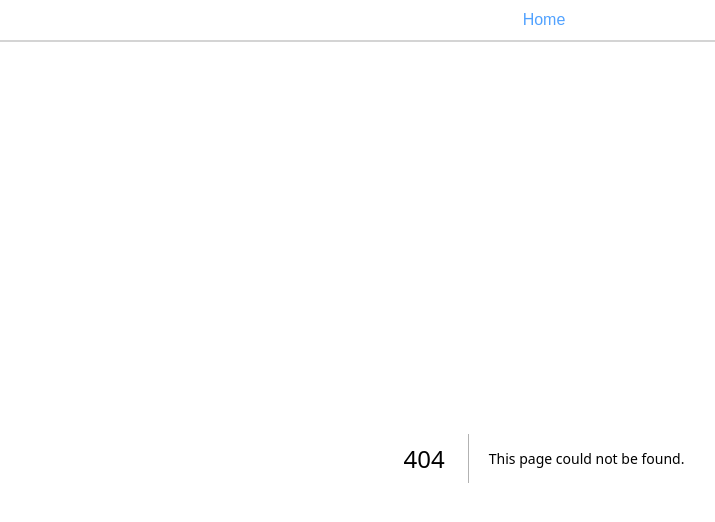
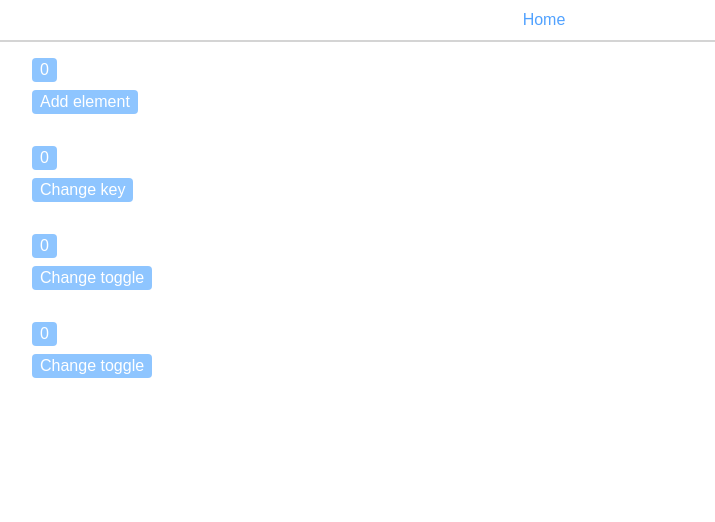
Before and after one commit to ruslan-sedziukh/learning-playground, a Next.js app in the folder workspaces/next-js/: page /react/preserving-and-resetting-state in a window 1280 px wide. Before the commit this address had no page. Shown: the top 522 px of the page, without its empty margins (96-811 px from the left). Built offline with nearby package versions, Linux system fonts and the light colour scheme.

Commit message:
Add preserving and resetting state example

```diff
--- a/workspaces/next-js/src/app/page.tsx
+++ b/workspaces/next-js/src/app/page.tsx
@@ -80,6 +80,10 @@ const sections: SectionData[] = [
         href: 'react/use-effect-for-context-update',
         text: 'useEffect for context update',
       },
+      {
+        href: 'react/preserving-and-resetting-state',
+        text: 'Preserving and resetting state',
+      },
     ],
   },
   {
--- /dev/null
+++ b/workspaces/next-js/src/app/react/preserving-and-resetting-state/_components/ClickAndCount/ClickAndCount.tsx
@@ -0,0 +1,24 @@
+'use client'
+
+import Button from '@/components/Button'
+import { useEffect, useState } from 'react'
+
+interface ClickAndCountProps {
+  type?: 'default' | 'warning'
+}
+
+const ClickAndCount = ({ type = 'default' }: ClickAndCountProps) => {
+  const [count, setCount] = useState(0)
+
+  useEffect(() => {
+    return (() => {
+      console.log('ClickAndCount unmount')
+    })
+  }, [])
+
+  return <Button onClick={() => setCount((prev) => prev + 1)}
+    className={type === 'warning' ? 'bg-red-600' : ''}
+  >{count}</Button>
+}
+
+export default ClickAndCount
--- /dev/null
+++ b/workspaces/next-js/src/app/react/preserving-and-resetting-state/_components/ClickAndCount/index.ts
@@ -0,0 +1,2 @@
+export { default } from './ClickAndCount'
+export * from './ClickAndCount'
--- /dev/null
+++ b/workspaces/next-js/src/app/react/preserving-and-resetting-state/_components/PreservingAndResettingState/PreservingAndResettingState.tsx
@@ -0,0 +1,74 @@
+'use client'
+
+import Button from '@/components/Button'
+import ClickAndCount from '../ClickAndCount'
+import { useState } from 'react'
+
+const PreservingAndResettingState = () => {
+  const [displaySpan, setDisplaySpan] = useState(false)
+  const [key, setKey] = useState(0)
+  const [toggle1, setToggle1] = useState(false)
+  const [toggle2, setToggle2] = useState(false)
+
+  return (
+    <div className='flex flex-col gap-8'>
+      <div className='flex flex-col gap-2'>
+        {/* When the `div` is added or removed it changes place of `ClickAndCount` component in render tree and it resets its state and remount it*/}
+        {
+          displaySpan
+            ? (
+              <div>
+                <ClickAndCount />
+              </div>
+            )
+            : <ClickAndCount />
+        }
+
+        <Button onClick={() => setDisplaySpan(prev => !prev)}>{displaySpan ? 'Remove' : 'Add'} element</Button>
+      </div>
+
+      <div className='flex flex-col gap-2'>
+        {/* In this case component just will receive different props */}
+        {
+          displaySpan
+            ? (
+              <div>
+                <ClickAndCount key={key} />
+              </div>
+            )
+            : <ClickAndCount key={key} />
+        }
+
+        <Button onClick={() => setKey(prev => prev + 1)}> Change key</Button>
+      </div>
+
+      <div className='flex flex-col gap-2'>
+        {/* Even when `toggle2` is false and `ClickAndCount` is not rendered, `false` is returned and placed here in render tree*/}
+        {toggle2 && <ClickAndCount type='warning' />}
+
+        {/* Same here */}
+        {!toggle2 && <ClickAndCount />}
+
+        <Button onClick={() => setToggle2(prev => !prev)}>Change toggle</Button>
+      </div>
+
+      {/* In this example state will be the same, component just will get another prop */}
+      <div className='flex flex-col gap-2'>
+        {
+          toggle1
+            ? (
+
+              <ClickAndCount type='warning' />
+            )
+            : <ClickAndCount />
+        }
+
+        <Button onClick={() => setToggle1(prev => !prev)}>Change toggle</Button>
+      </div>
+
+      {/* Add example with different root element render */}
+    </div>
+  )
+}
+
+export default PreservingAndResettingState
--- /dev/null
+++ b/workspaces/next-js/src/app/react/preserving-and-resetting-state/_components/PreservingAndResettingState/index.ts
@@ -0,0 +1,2 @@
+export * from './PreservingAndResettingState'
+export { default } from './PreservingAndResettingState'
--- /dev/null
+++ b/workspaces/next-js/src/app/react/preserving-and-resetting-state/page.tsx
@@ -0,0 +1,7 @@
+import PreservingAndResettingState from './_components/PreservingAndResettingState'
+
+const Page = () => {
+  return <PreservingAndResettingState />
+}
+
+export default Page
```
Also changed, not shown: workspaces/next-js/src/app/react/preserving-and-resetting-state/README.md (added).
